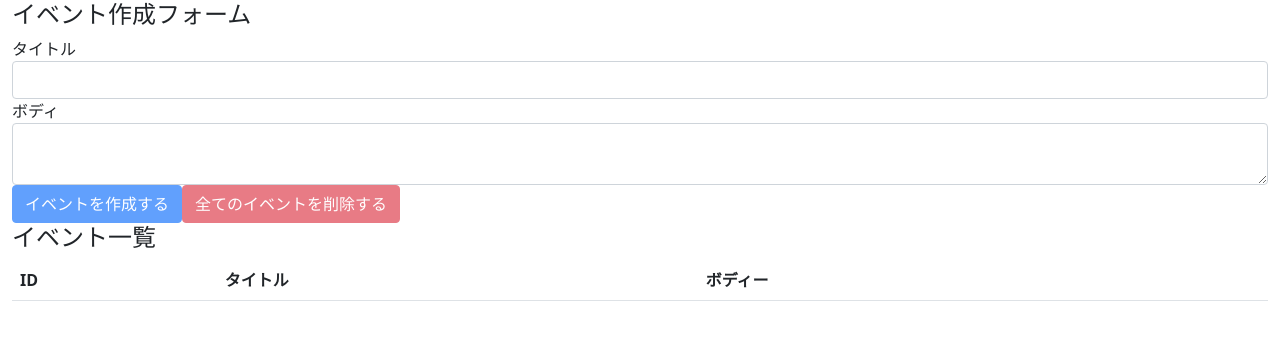
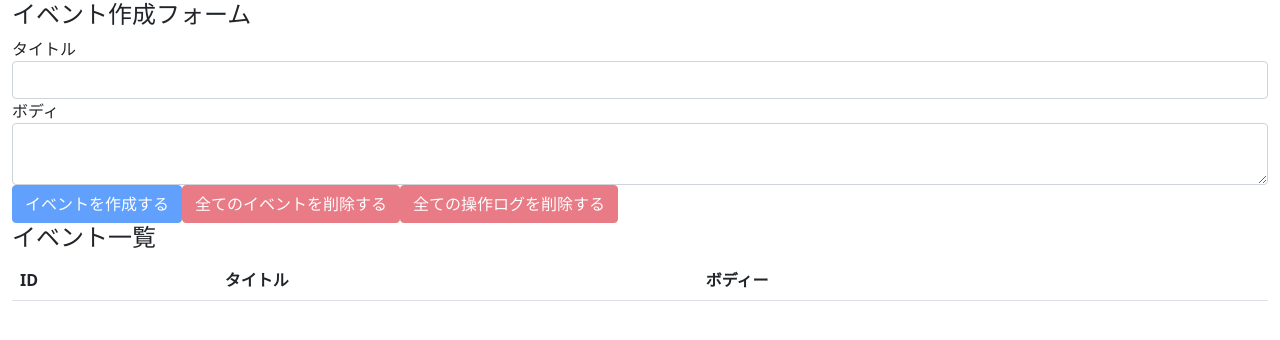
Before and after one commit to hossy-material/hooks-redux, a React (Create React App) app: page / in a window 1280 px wide. Shown: the top 340 px of the page. Built offline with nearby package versions, Linux system fonts and the light colour scheme.

Commit message:
add operation log in case of event deletion

```diff
--- a/src/components/Event.tsx
+++ b/src/components/Event.tsx
@@ -2,6 +2,7 @@ import React from 'react';
 
 import { EventType } from '../reducers/events';
 import { useAppContext } from '../contexts/AppContext';
+import { timeCurrentIso8601 } from '../utils';
 
 interface OwnProps {
   event: EventType;
@@ -14,7 +15,16 @@ export const Event: React.VFC<OwnProps> = ({ event }) => {
     const result = window.confirm(
       `イベント(id=${event.id})を削除してもよろしいですか？`,
     );
-    result && dispatch({ type: 'DELETE_EVENT', ...event });
+
+    if (result) {
+      dispatch({ type: 'DELETE_EVENT', ...event });
+
+      dispatch({
+        type: 'ADD_OPERATION_LOG',
+        description: `イベント(id=${event.id})を削除しました。`,
+        operatedAt: timeCurrentIso8601(),
+      });
+    }
   };
 
   return (
--- a/src/components/EventForm.tsx
+++ b/src/components/EventForm.tsx
@@ -46,9 +46,24 @@ export const EventForm = () => {
     }
   };
 
+  const deleteAllOperationLogs = (e: React.MouseEvent) => {
+    e.preventDefault();
+
+    const result = window.confirm(
+      '全ての操作ログを本当に削除してもよろしいですか？',
+    );
+
+    if (result) {
+      dispatch({ type: 'DELETE_ALL_OPERATION_LOGS' });
+    }
+  };
+
   const unCreatable = title === '' || body === '';
 
   const canDelete = state.events.length === 0;
+
+  const canDeleteAllOperationLogs = state.operationLogs.length === 0;
+
   return (
     <>
       <h4>イベント作成フォーム</h4>
@@ -85,6 +100,13 @@ export const EventForm = () => {
           >
             全てのイベントを削除する
           </button>
+          <button
+            className="btn btn-danger"
+            onClick={deleteAllOperationLogs}
+            disabled={canDeleteAllOperationLogs}
+          >
+            全ての操作ログを削除する
+          </button>
         </div>
       </form>
     </>
```
